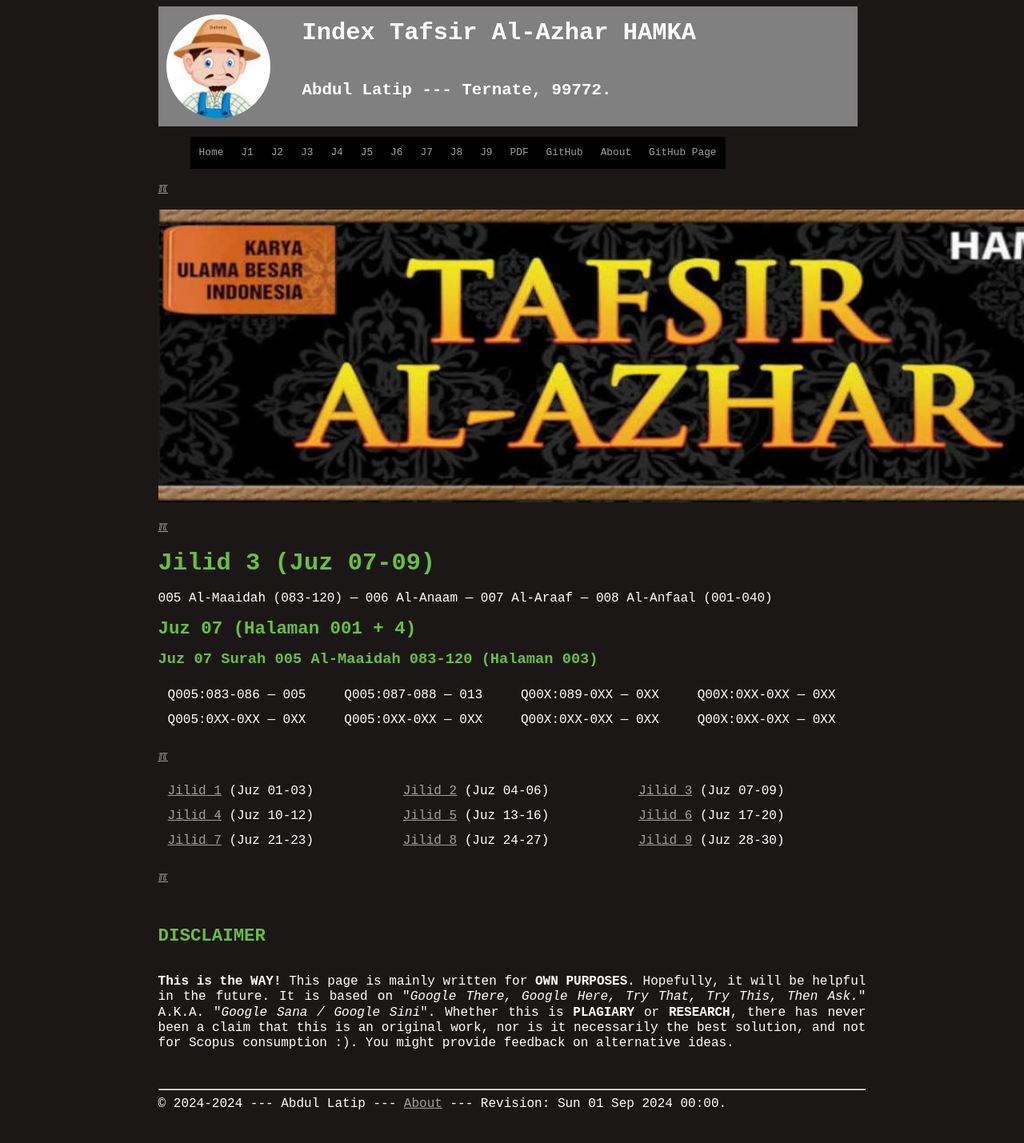
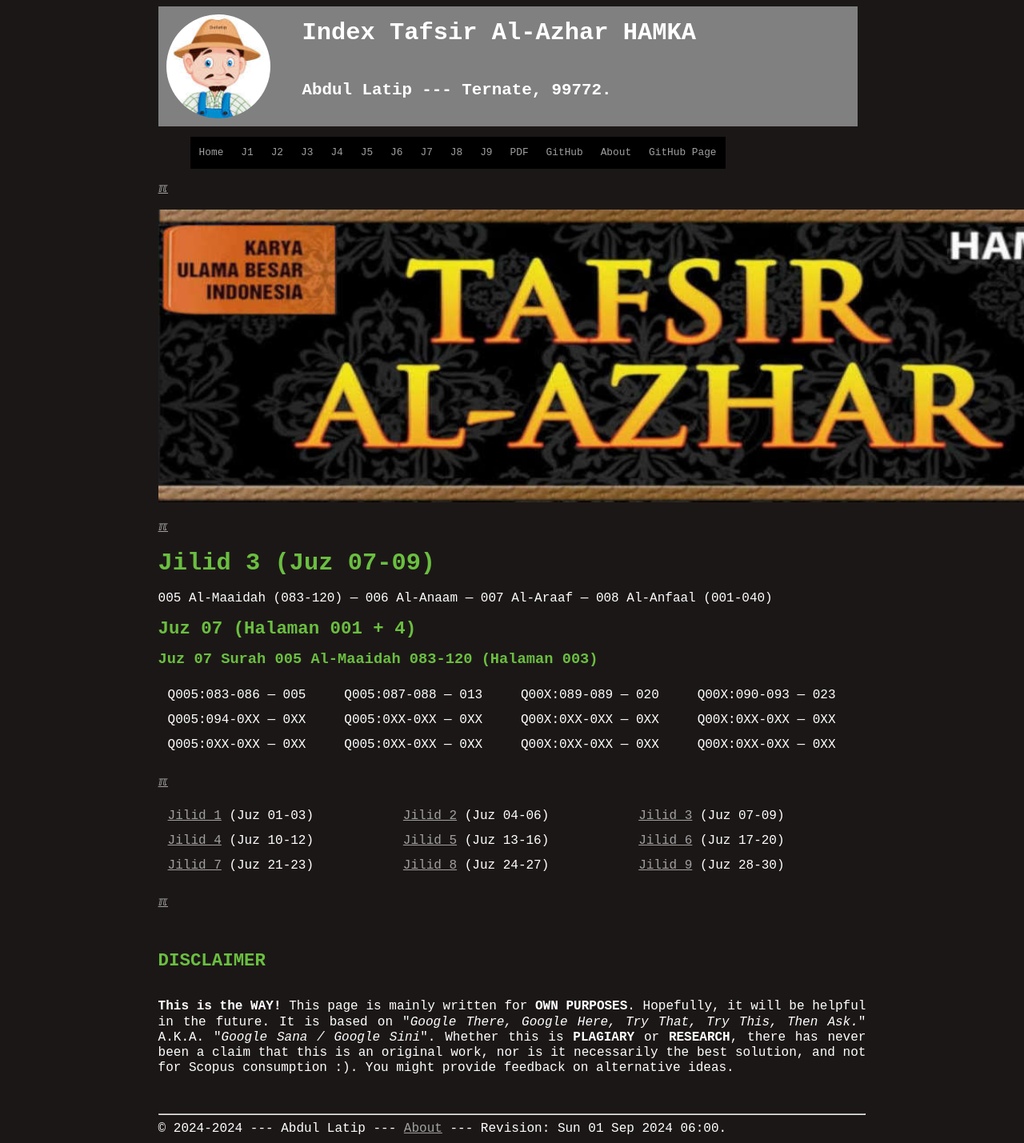
Before and after one commit to dullatip/indexquran, a Jekyll site: the page built from 003.md, in a window 1280 px wide. Shown: the whole page at 80% size. Built offline with Jekyll 4.4.1, drawn with Linux system fonts in a browser that asks for light colours; before the commit the page ends 1398 px from its top, so only the background shows below that.

Commit message:
modified:   003.md

```diff
--- a/003.md
+++ b/003.md
@@ -14,7 +14,8 @@
 
 ### Juz 07 Surah 005 Al-Maaidah 083-120 (Halaman 003)
 
-| Q005:083-086 --- 005 | Q005:087-088 --- 013 | Q00X:089-0XX --- 0XX | Q00X:0XX-0XX --- 0XX |
+| Q005:083-086 --- 005 | Q005:087-088 --- 013 | Q00X:089-089 --- 020 | Q00X:090-093 --- 023 |
+| Q005:094-0XX --- 0XX | Q005:0XX-0XX --- 0XX | Q00X:0XX-0XX --- 0XX | Q00X:0XX-0XX --- 0XX |
 | Q005:0XX-0XX --- 0XX | Q005:0XX-0XX --- 0XX | Q00X:0XX-0XX --- 0XX | Q00X:0XX-0XX --- 0XX |
 
 
--- a/_config.yml
+++ b/_config.yml
@@ -1,4 +1,4 @@
-version:          "Sun 01 Sep 2024 00:00"
+version:          "Sun 01 Sep 2024 06:00"
 copyright:        "2024-2024"
 title:            "Index Tafsir Al-Azhar HAMKA"
 author:           "Abdul Latip"
```
Also changed, not shown: 000.md (+1 -1 lines).
